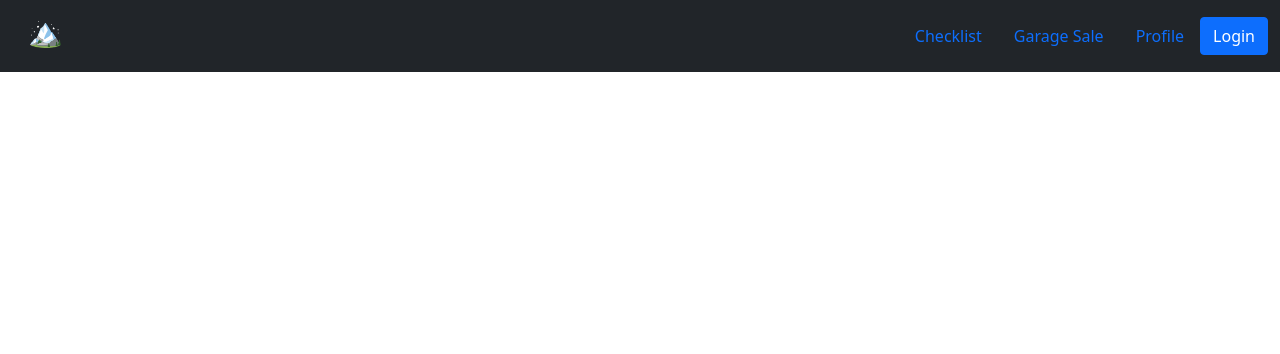
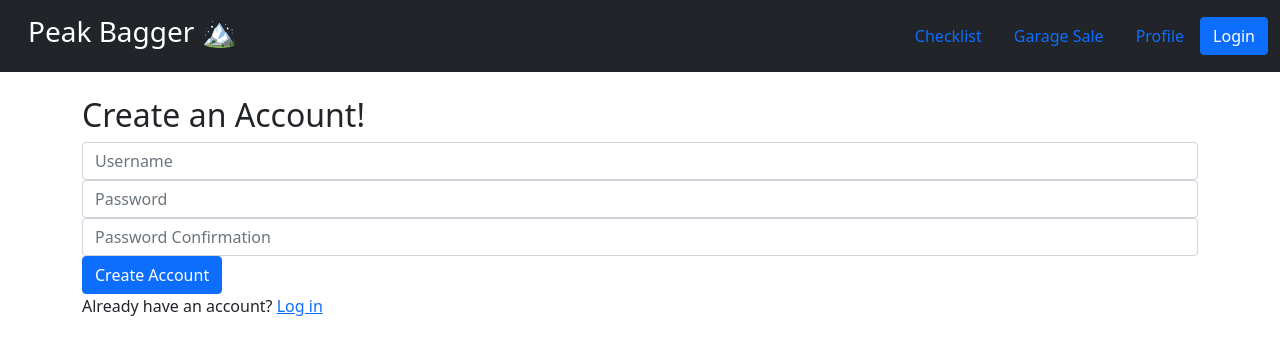
Before and after one commit to matthewbates/Capstone-Project, a React (Create React App) app in the folder client/: page /signup in a window 1280 px wide. Shown: the top 354 px of the page. Built offline with nearby package versions, Linux system fonts and the light colour scheme.

Commit message:
signup completed

```diff
--- a/client/src/Components/App.js
+++ b/client/src/Components/App.js
@@ -2,6 +2,7 @@ import React, { useState, useEffect } from "react";
 import { Navbar, Nav, Container, Button } from "react-bootstrap";
 import { BrowserRouter, Link, Routes, Route } from "react-router-dom";
 import Login from "./Login";
+import Signup from "./Signup";
 
 function App() {
   const [currentUser, setCurrentUser] = useState("");
@@ -31,7 +32,7 @@ function App() {
           <Navbar.Brand as={Link} to="/home">
             {/* add className after MVP */}
             <h3>
-              🏔
+              Peak Bagger 🏔{" "}
               {currentUser ? `Welcome, ${currentUser.username}!` : ""}
             </h3>
           </Navbar.Brand>
@@ -65,9 +66,16 @@ function App() {
         <Route
           path="/"
           element={
-            <Login setCurrentUser={setCurrentUser} currentUser={currentUser} />
+            <Login currentUser={currentUser} setCurrentUser={setCurrentUser} />
           }
         />
+        <Route
+          path="/signup"
+          element={
+            <Signup currentUser={currentUser} setCurrentUser={setCurrentUser} />
+          }
+        ></Route>
+
         <Route path="/checklist" />
         <Route path="/garage_sale" />
         <Route path="/profile" />
--- a/client/src/Components/Login.js
+++ b/client/src/Components/Login.js
@@ -7,12 +7,17 @@ function Login({ setCurrentUser, currentUser }) {
   const [username, setUsername] = useState("");
   const [password, setPassword] = useState("");
   // Submit login credentials to db
+
+  const handleReset = () => {
+    return setUsername(""), setPassword("");
+  };
+
   function handleLogin(e) {
-    //assign login to for values stored in state | then post req
     let login = {
       username,
       password,
     };
+
     fetch("/login", {
       method: "POST",
       headers: {
@@ -35,7 +40,7 @@ function Login({ setCurrentUser, currentUser }) {
   return (
     <div className="body_of_form">
       {/* Ternary used to verify currentUser| true navigates to home / false null */}
-      {currentUser ? <Navigate to="/Home" /> : null}
+      {currentUser ? <Navigate to="/home" /> : null}
       <Container>
         <div className="pt-5">
           <Form className="outer inner">
@@ -49,7 +54,6 @@ function Login({ setCurrentUser, currentUser }) {
                 placeholder="User Name"
               />
             </Form.Group>
-
             <Form.Group className="mb-3" controlId="formBasicPassword">
               <Form.Control
                 onChange={(e) => setPassword(e.target.value)}
@@ -59,7 +63,14 @@ function Login({ setCurrentUser, currentUser }) {
             </Form.Group>
             <Button onClick={handleLogin} variant="primary" to="/login">
               Log In
-            </Button>
+            </Button>{" "}
+            <Button onClick={handleReset}>Reset</Button>
+            <br />
+            {/* style this so it is next to the log in button after MVP */}
+            {/* add classname for styling, too */}
+            <div>
+              Don't have an account? <Link to="/signup">Sign Up</Link>
+            </div>
           </Form>
         </div>
       </Container>
--- /dev/null
+++ b/client/src/Components/Signup.js
@@ -0,0 +1,66 @@
+import React, { useState } from "react";
+import { Form, Container, Button } from "react-bootstrap";
+import { Navigate, Link } from "react-router-dom";
+
+function Signup({ currentUser, setCurrentUser }) {
+  const [username, setUsername] = useState("");
+  const [password, setPassword] = useState("");
+  const [passwordConfirmation, setPasswordConfirmation] = useState("");
+
+  function handleSignup(e) {
+    fetch("/signup", {
+      method: "POST",
+      headers: {
+        "Content-Type": "application/json",
+      },
+      body: JSON.stringify({
+        username,
+        password,
+        password_confirmation: passwordConfirmation,
+      }),
+    })
+      .then((response) => response.json())
+      .then((response) => {
+        if (response.username) {
+          setCurrentUser(response);
+        } else {
+          alert(response.errors);
+          setCurrentUser();
+        }
+      });
+  }
+  return (
+    <div className="body_of_form">
+      {currentUser ? <Navigate to="/home" /> : null}
+      <Container>
+        <div>
+          <Form>
+            <br />
+            <h2>Create an Account!</h2>
+            <Form.Control
+              onChange={(e) => setUsername(e.target.value)}
+              type="username"
+              placeholder="Username"
+            ></Form.Control>
+            <Form.Control
+              onChange={(e) => setPassword(e.target.value)}
+              type="password"
+              placeholder="Password"
+            ></Form.Control>
+            <Form.Control
+              onChange={(e) => setPasswordConfirmation(e.target.value)}
+              type="password"
+              placeholder="Password Confirmation"
+            ></Form.Control>
+            <Button onClick={handleSignup}>Create Account</Button>
+            <div>
+              Already have an account? <Link to="/">Log in</Link>
+            </div>
+          </Form>
+        </div>
+      </Container>
+    </div>
+  );
+}
+
+export default Signup;
```
